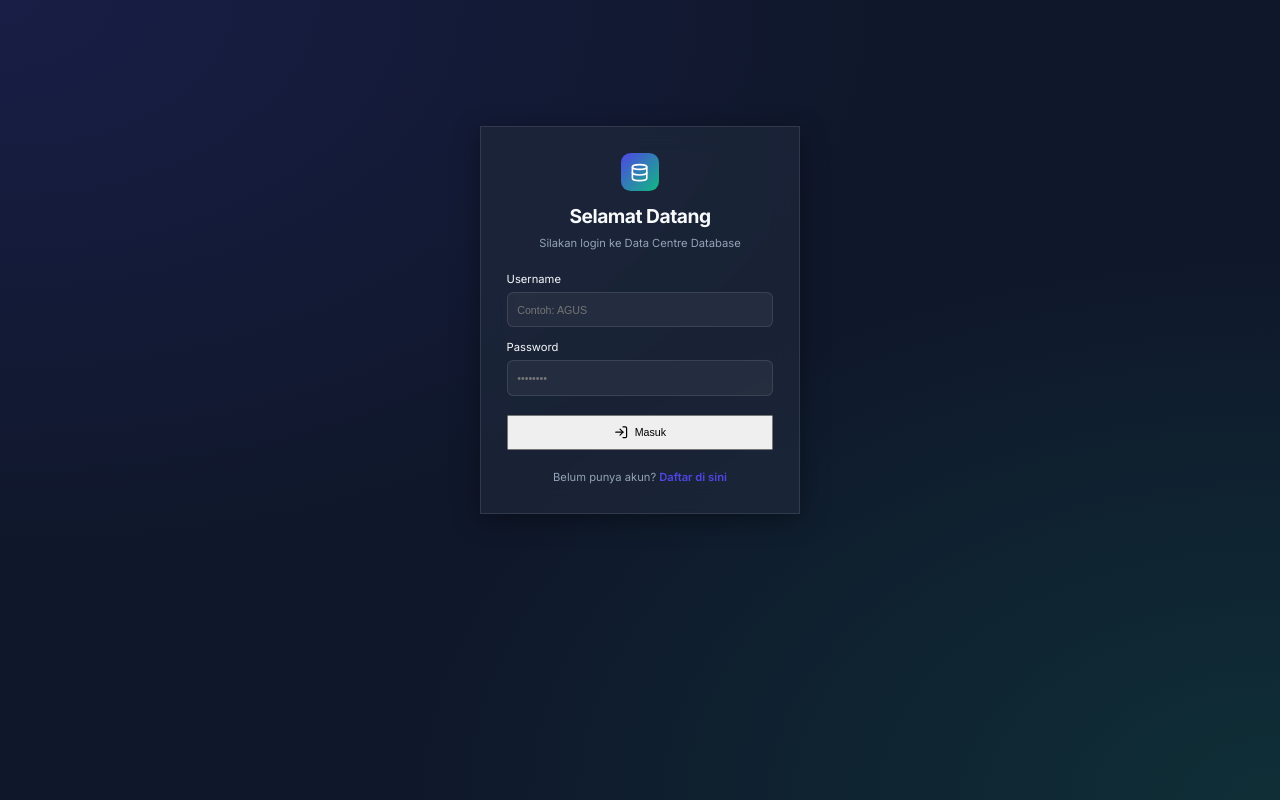
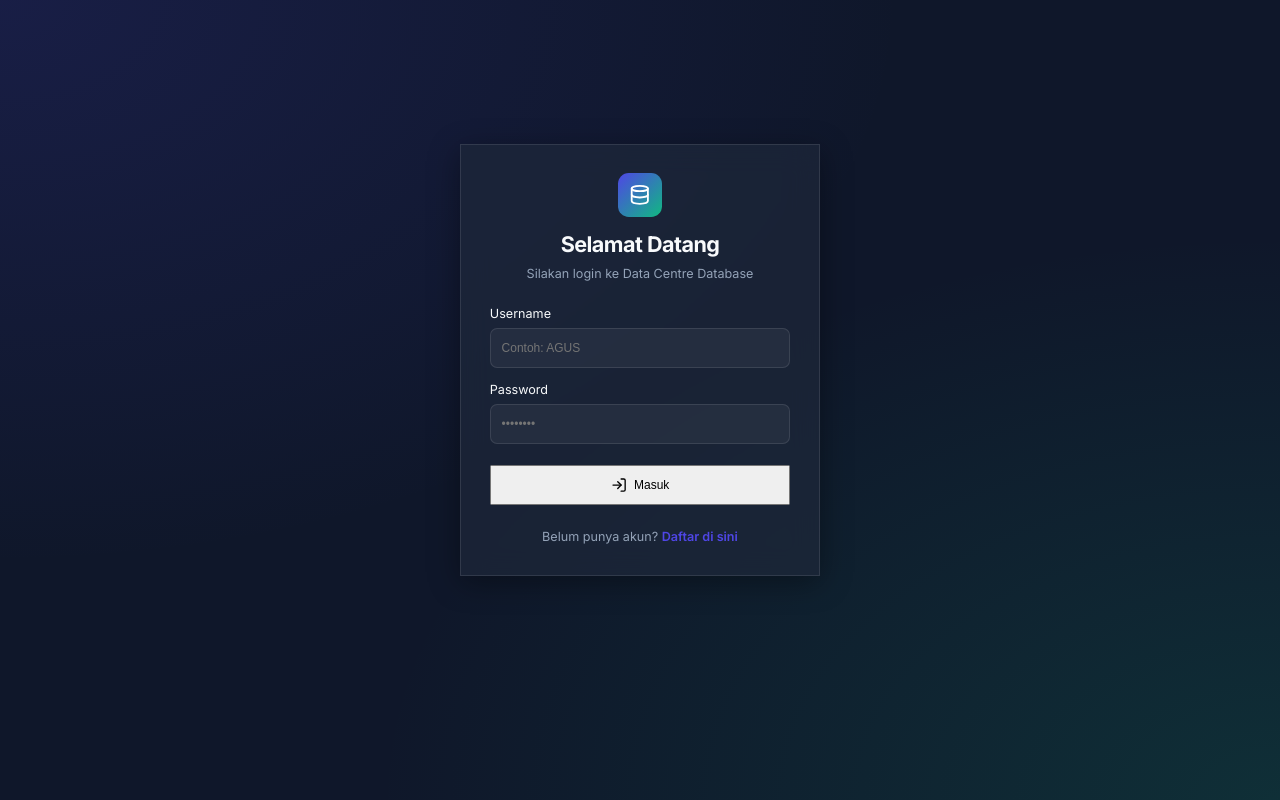
Before and after one commit to gwetz85/DataCenter, a React (Vite) app: page /login in a window 1280 px wide. Built offline with nearby package versions, Linux system fonts and the light colour scheme; no server answers; the database is empty.

Commit message:
95persen

```diff
--- a/src/index.css
+++ b/src/index.css
@@ -59,7 +59,7 @@
 }
 
 html {
-  zoom: 80%;
+  zoom: 90%;
 }
 
 body {
```
